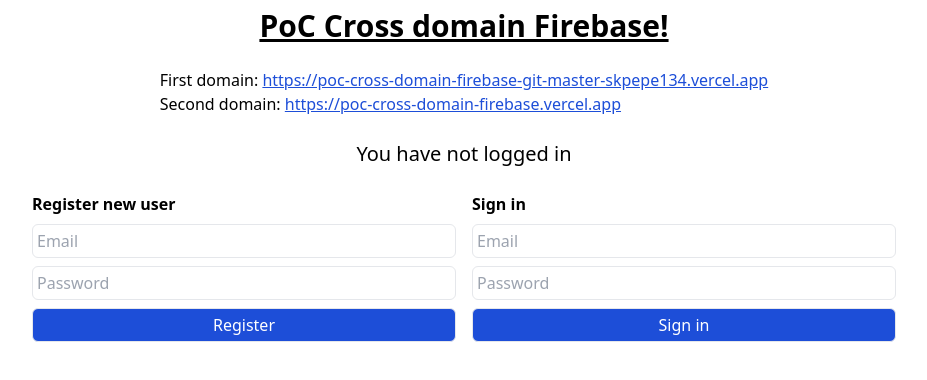
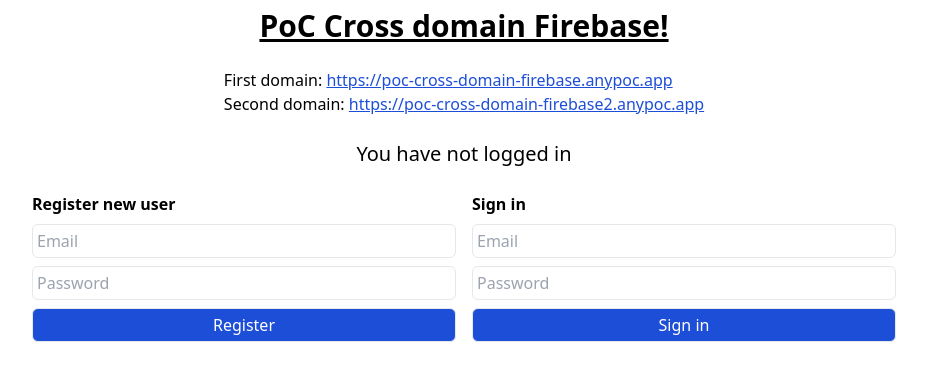
Before and after one commit to Pepewitch/poc-cross-domain-firebase, a Next.js app in the folder frontend/: page / in a window 1280 px wide. Shown: the top 380 px of the page, without its empty margins (176-1103 px from the left). Built offline with nearby package versions, Linux system fonts and the light colour scheme; no server answers.

Commit message:
update domain

```diff
--- a/frontend/pages/index.tsx
+++ b/frontend/pages/index.tsx
@@ -151,9 +151,9 @@ export default function Home() {
             className="underline text-blue-700"
             target="_blank"
             rel="noreferrer"
-            href="https://poc-cross-domain-firebase-git-master-skpepe134.vercel.app"
+            href="https://poc-cross-domain-firebase.anypoc.app"
           >
-            https://poc-cross-domain-firebase-git-master-skpepe134.vercel.app
+            https://poc-cross-domain-firebase.anypoc.app
           </a>
         </h2>
         <h2>
@@ -162,9 +162,9 @@ export default function Home() {
             className="underline text-blue-700"
             target="_blank"
             rel="noreferrer"
-            href="https://poc-cross-domain-firebase.vercel.app"
+            href="https://poc-cross-domain-firebase2.anypoc.app"
           >
-            https://poc-cross-domain-firebase.vercel.app
+            https://poc-cross-domain-firebase2.anypoc.app
           </a>
         </h2>
       </div>
```
